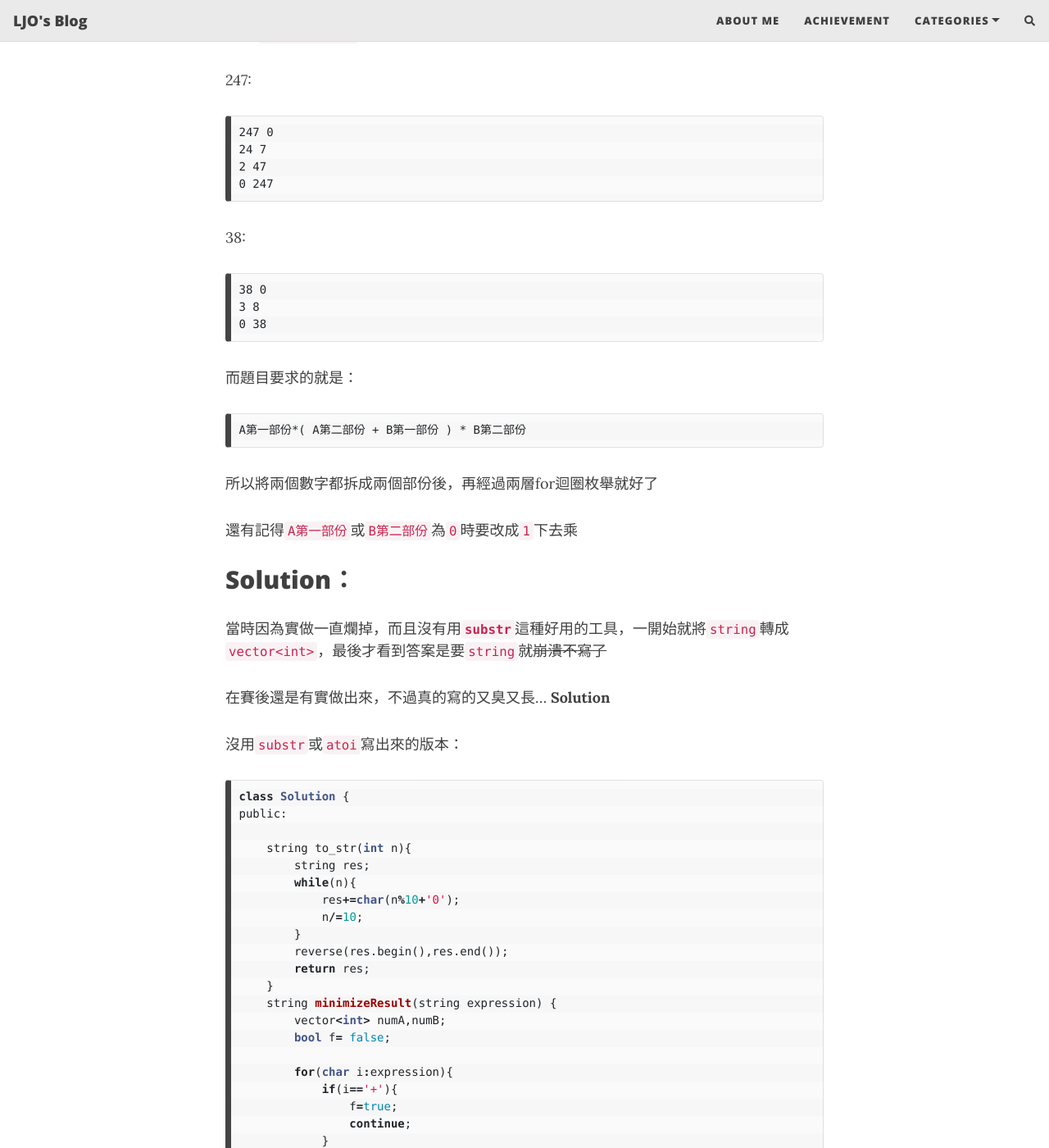
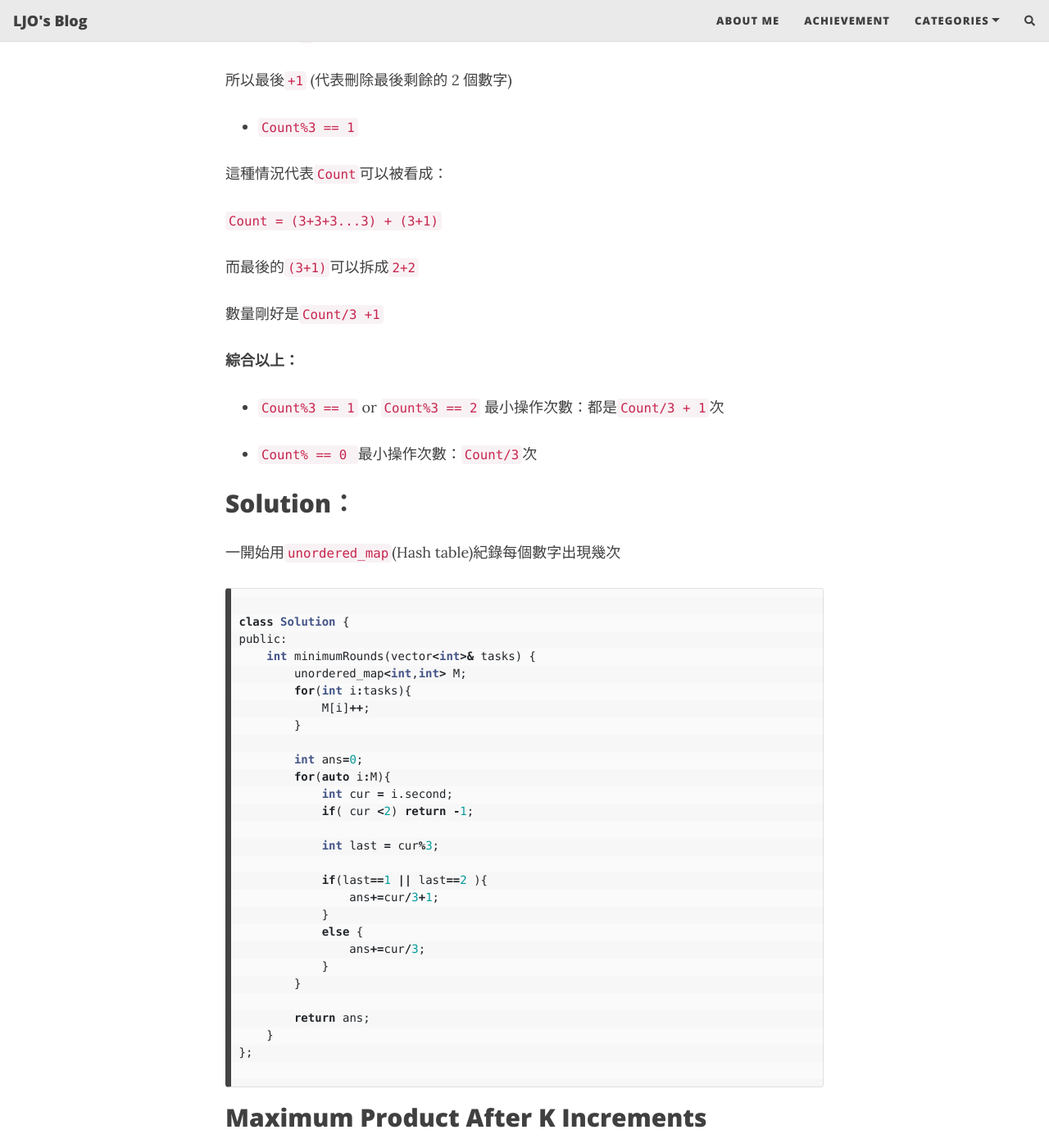
Before and after one commit to jason810496/blog, a Jekyll site: the page built from _posts/2022-04-17-leetcode-289-weekly.md, in a window 1280 px wide and 1400 px high, scrolled down 5174 px. Shown: the whole window at 82% size. Built offline with Jekyll 4.4.1, drawn with Linux system fonts in a browser that asks for light colours; nearby versions of some CDN libraries; comment, search, counter and statistics services are not loaded; some of the changed text lies outside the part shown.

Commit message:
finish p2

````diff
--- a/_posts/2022-04-17-leetcode-289-weekly.md
+++ b/_posts/2022-04-17-leetcode-289-weekly.md
@@ -189,193 +189,60 @@ Explanation: There is only 1 task of difficulty level 2, but in each round, you
 
 我覺得`%3==2`的情況比較顯見
 
+最小操作次數是`Count/3 + 1`
 
+因為最後餘`2`，而每次操作只能刪掉 2 或 3 個數字
 
-最小操作次數就是`Count/3 + 1`
+所以最後`+1` (代表刪除最後剩餘的 2 個數字)
 
 - `Count%3 == 1 `
 
+這種情況代表`Count`可以被看成：
 
-247:
-```
-247 0
-24 7
-2 47
-0 247
-```
-38:
-```
-38 0
-3 8
-0 38
-```
+`Count = (3+3+3...3) + (3+1)`
 
-而題目要求的就是：
-```
-A第一部份*( A第二部份 + B第一部份 ) * B第二部份
-```
+而最後的`(3+1)`可以拆成`2+2`
 
-所以將兩個數字都拆成兩個部份後，再經過兩層for迴圈枚舉就好了
+數量剛好是`Count/3 +1 `
 
-還有記得`A第一部份`或`B第二部份`為`0`時要改成`1`下去乘
+**綜合以上：**
+
+- `Count%3 == 1` or `Count%3 == 2`
+最小操作次數：都是`Count/3 + 1`次
+
+- `Count% == 0 `
+最小操作次數：`Count/3`次
+
 ## Solution：
 
-當時因為實做一直爛掉，而且沒有用**`substr`**這種好用的工具，一開始就將`string`轉成`vector<int>`，最後才看到答案是要`string`就~~崩潰不寫了~~
-
-在賽後還是有實做出來，不過真的寫的又臭又長...
-**Solution**
-
-沒用`substr`或`atoi`寫出來的版本：
+一開始用`unordered_map`(Hash table)紀錄每個數字出現幾次
 
 ```cpp
+
 class Solution {
 public:
-
-    string to_str(int n){
-        string res;
-        while(n){
-            res+=char(n%10+'0');
-            n/=10;
-        }
-        reverse(res.begin(),res.end());
-        return res;
-    }
-    string minimizeResult(string expression) {
-        vector<int> numA,numB;
-        bool f= false;
-
-        for(char i:expression){
-            if(i=='+'){
-                f=true;
-                continue;
-            }
-            if(f){
-                numB.push_back(i-'0');
-            }
-            else{
-                numA.push_back(i-'0');
-            }
-        }
-        vector< pair<int,int> > vecA , vecB;
-        int nA = numA.size()  ,nB = numB.size();
-
-        for(int i=nA; i>=0 ;i--){
-            int j=0,Front=0,Back=0;
-            for(;j<i;j++){
-                Front*=10;
-                Front+=numA[j];
-            }
-
-            for(;j<nA;j++){
-                Back*=10;
-                Back+=numA[j];
-            }
-            vecA.push_back( {Front,Back} );
+    int minimumRounds(vector<int>& tasks) {
+        unordered_map<int,int> M;
+        for(int i:tasks){
+            M[i]++;
         }
 
-        for(int i=nB; i>=0 ;i--){
-            int j=0,Front=0,Back=0;
-            for(;j<i;j++){
-                Front*=10;
-                Front+=numB[j];
+        int ans=0;
+        for(auto i:M){
+            int cur = i.second;
+            if( cur <2) return -1;
+
+            int last = cur%3;
+
+            if(last==1 || last==2 ){
+                ans+=cur/3+1;
             }
-
-            for(;j<nB;j++){
-                Back*=10;
-                Back+=numB[j];
-            }
-            vecB.push_back( {Front,Back} );
-        }
-
-
-        int Ans = INT_MAX;
-        string Result;
-        for(int i=0;i<vecA.size();i++){
-            for(int j=0;j<vecB.size();j++){
-                auto A = vecA[i];
-                auto B = vecB[j];
-                int A_Front =  (A.first==0 ? 1:A.first);
-                int A_Back = A.second;
-                int B_Front = B.first;
-                int B_Back = (B.second==0 ? 1:B.second);
-
-                if( A_Back==0 || B_Front==0) continue;
-                int res = A_Front*( A_Back + B_Front )*B_Back;
-
-                if( res<Ans){
-                    Ans=res;
-                    Result=(A.first==0 ? "":to_str(A_Front))+"("+to_str(A_Back)+"+"+to_str(B_Front)+")"+(B.second==0 ? "":to_str(B_Back));
-                }
+            else {
+                ans+=cur/3;
             }
         }
 
-
-        cout<<Ans<<'\n';
-        return Result;
-    }
-};
-
-```
-
-簡潔很多的版本：
-```cpp
-class Solution {
-public:
-    int to_int(string str){
-        int ret=0;
-        for(char i:str){
-            ret*=10;
-            ret+=int(i-'0');
-        }
-        return ret;
-    }
-    string minimizeResult(string exp) {
-        int exp_len = exp.size();
-        int add_idx = 0;
-        for(char i:exp){
-            if(i=='+'){
-                break ;
-            }
-            add_idx++;
-        }
-
-        string numA = exp.substr(0,add_idx);
-        string numB = exp.substr(add_idx+1 , exp_len-add_idx);
-
-        cout<<numA<<' '<<numB;
-        int nA = numA.size()  ,nB = numB.size();
-
-        vector<pair<string,string> > vecA , vecB;
-
-        for(int i=0;i<=nA;i++){
-            vecA.push_back( {numA.substr(0,i) , numA.substr(i,nA-i)} );
-        }
-
-        for(int i=0;i<=nB;i++){
-            vecB.push_back( {numB.substr(0,i) , numB.substr(i,nB-i)} );
-        }
-
-        int n = vecA.size() , m = vecB.size();
-
-        int Min = INT_MAX;
-        string Ans;
-        for(auto i:vecA){
-            for(auto j:vecB){
-                if( i.second=="" || j.first=="") continue;
-
-                int A_Front = (i.first=="" ? 1:to_int(i.first));
-                int A_Back = to_int(i.second);
-                int B_Front = to_int(j.first);
-                int B_Back = (j.second=="" ? 1:to_int(j.second));
-                int cur = A_Front*(A_Back+B_Front)*B_Back;
-
-                if( cur < Min){
-                    Min=cur;
-                    Ans=i.first+"("+i.second+"+"+j.first+")"+j.second;
-                }
-            }
-        }
-        return Ans;
+        return ans;
     }
 };
 
````
